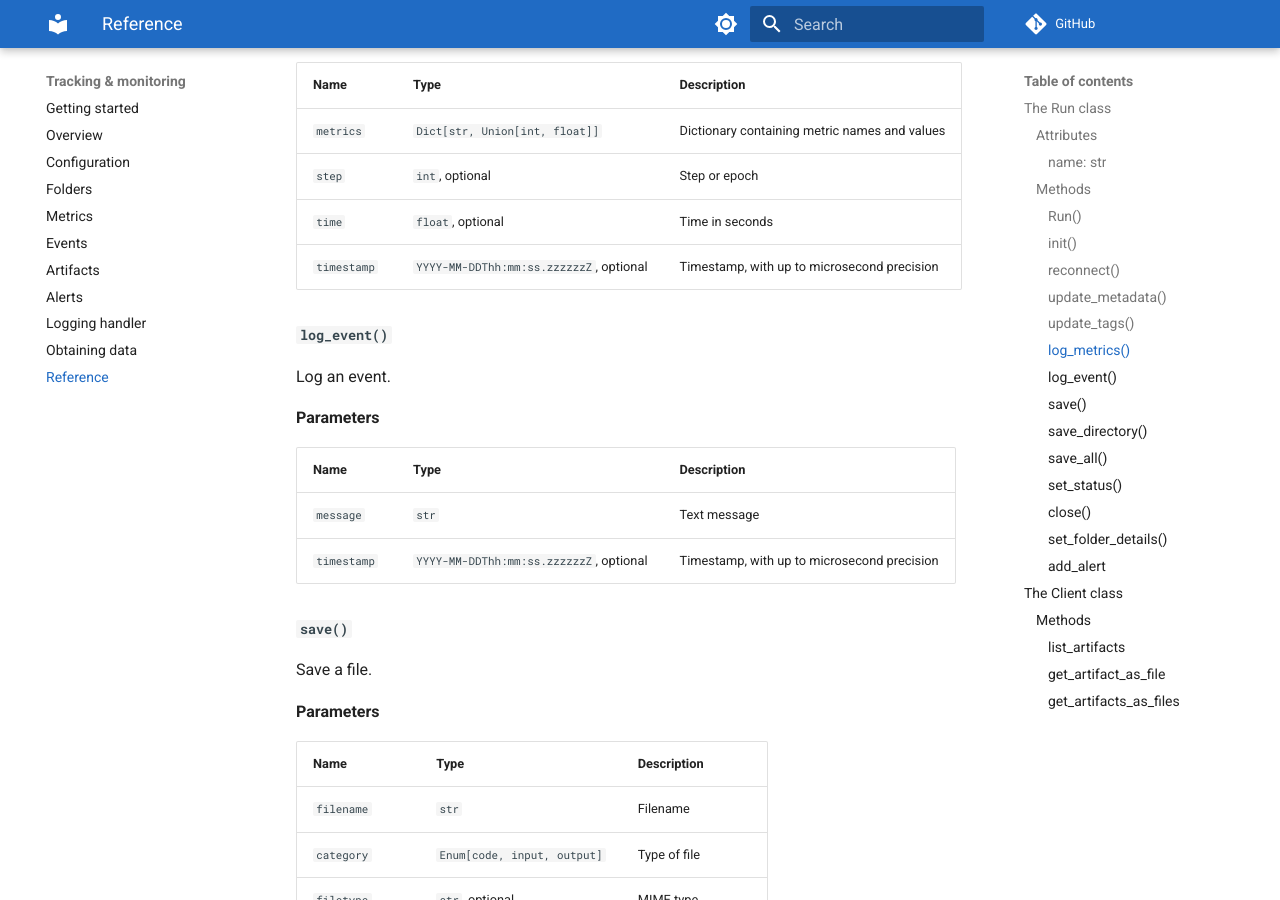
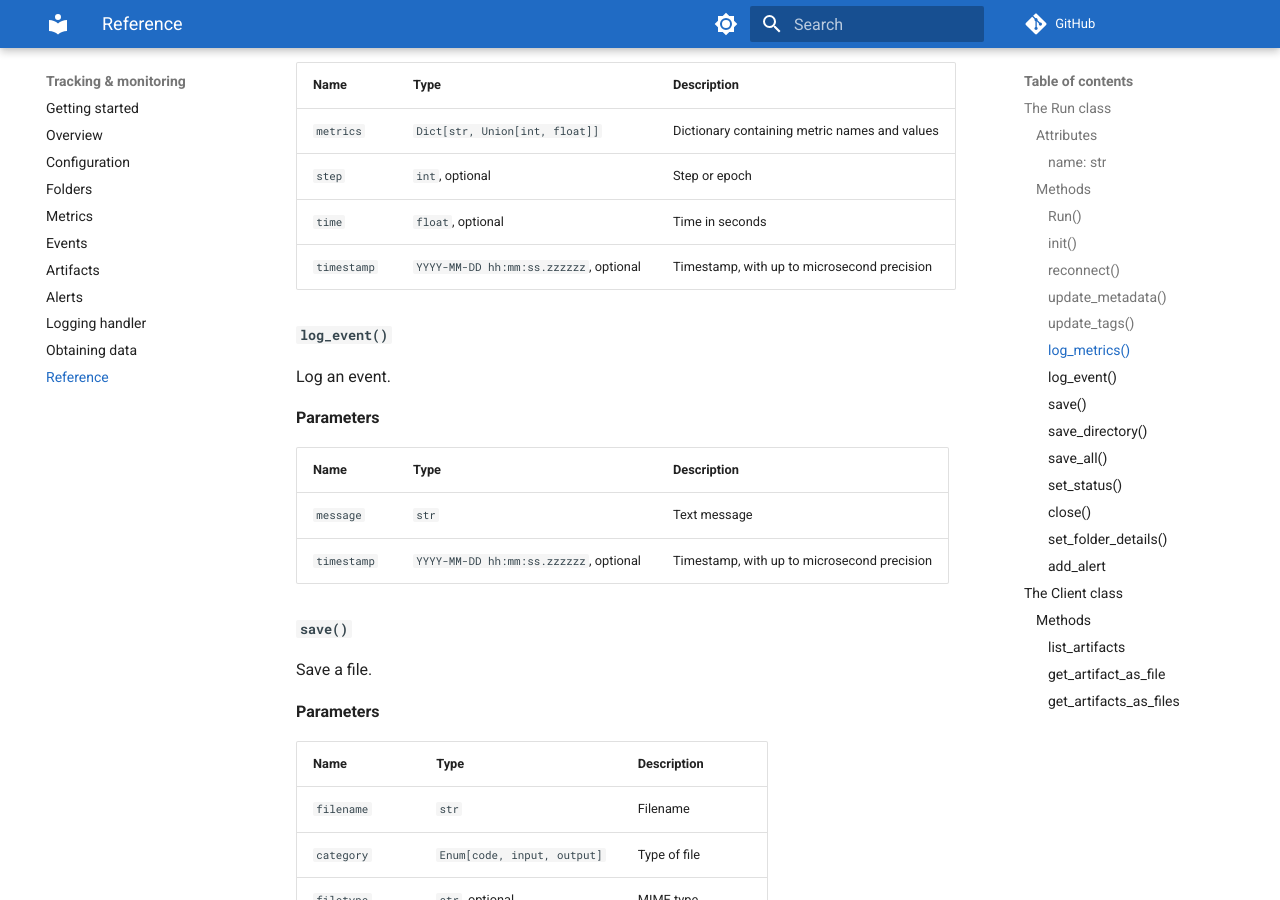
Before and after one commit to simvue-io/docs, an MkDocs documentation site: the page built from docs/python-client/reference.md, in a window 1280 px wide and 900 px high, scrolled down 2368 px. Built offline with MkDocs 1.6.1 and Material for MkDocs 9.7.7, drawn with Linux system fonts in a browser that asks for light colours.

Commit message:
Adjust timestamps format

```diff
--- a/docs/python-client/reference.md
+++ b/docs/python-client/reference.md
@@ -86,7 +86,7 @@ but these can all be overridden if necessary.
 | `metrics` | `Dict[str, Union[int, float]]` | Dictionary containing metric names and values |
 | `step` | `int`, optional | Step or epoch |
 | `time` | `float`, optional | Time in seconds |
-| `timestamp` | `YYYY-MM-DDThh:mm:ss.zzzzzzZ`, optional | Timestamp, with up to microsecond precision |
+| `timestamp` | `YYYY-MM-DD hh:mm:ss.zzzzzz`, optional | Timestamp, with up to microsecond precision |
 
 
 #### `log_event()`
@@ -98,7 +98,7 @@ Log an event.
 | Name  | Type | Description |
 | ----- | ---- | ----------- |
 | `message` | `str` | Text message |
-| `timestamp` | `YYYY-MM-DDThh:mm:ss.zzzzzzZ`, optional | Timestamp, with up to microsecond precision |
+| `timestamp` | `YYYY-MM-DD hh:mm:ss.zzzzzz`, optional | Timestamp, with up to microsecond precision |
 
 #### `save()`
 
```
